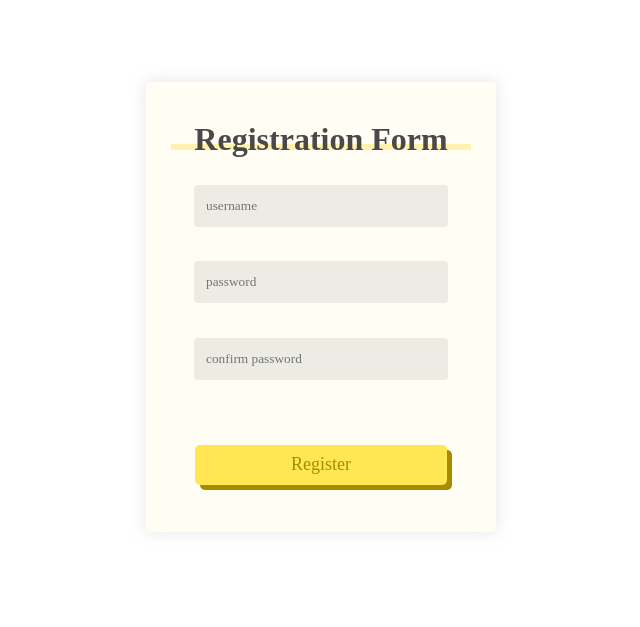
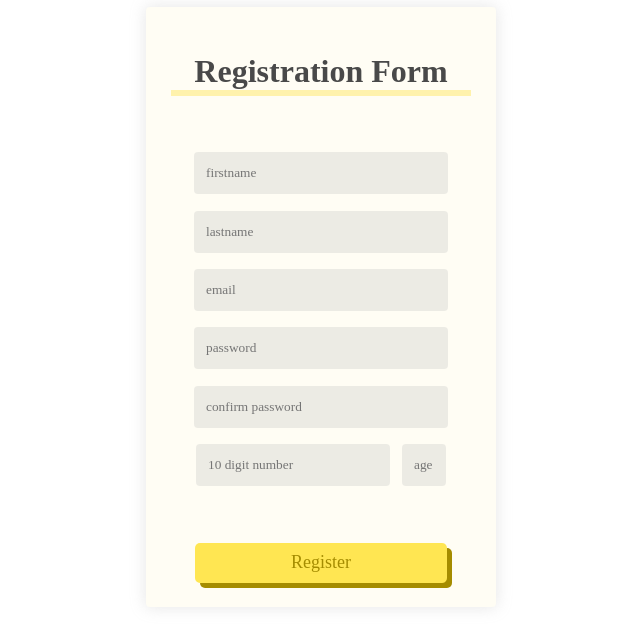
Before and after one commit to sathyakarthikjjp/Sports-club, a plain HTML site: page index.html in a window 1280 px wide. Shown: the part 101-728 px from the top of the page, without its empty margins (319-959 px from the left). Drawn offline with Linux system fonts and the light colour scheme.

Commit message:
added more inputs

```diff
--- a/index.html
+++ b/index.html
@@ -11,9 +11,35 @@
     <div class="form">
       <h1 class="login">Registration Form</h1>
       <div class="color"></div>
-      <div class="username">
-        <input type="text" name="" id="" class="user" placeholder="username" />
+      <div class="holders">
+        <div class="">
+          <input
+            type="email"
+            name=""
+            id=""
+            class="firstname_inp"
+            placeholder="firstname"
+          />
         </div>
+        <div class="">
+          <input
+            type="email"
+            name=""
+            id=""
+            class="lastname_inp"
+            placeholder="lastname"
+          />
+        </div>
+        <div class="email">
+          <input
+            type="email"
+            name=""
+            id=""
+            class="email_input"
+            placeholder="email"
+          />
+        </div>
+
         <div class="password">
           <input
             type="password"
@@ -32,6 +58,29 @@
             placeholder="confirm password"
           />
         </div>
+        <div class="form_1">
+          <div class="">
+            <input
+              type="number"
+              name=""
+              id=""
+              maxlength="10"
+              class="phone"
+              placeholder="10 digit number"
+            />
+          </div>
+          <div class="">
+            <input
+              type="number"
+              name=""
+              id=""
+              maxlength="2"
+              class="age"
+              placeholder="age"
+            />
+          </div>
+        </div>
+      </div>
       <button class="register">Register</button>
     </div>
   </body>
--- a/style.css
+++ b/style.css
@@ -9,7 +9,7 @@ body {
   font-family: Poppins;
 }
 .form {
-  height: 450px;
+  height: 600px;
   width: 350px;
   display: flex;
   flex-direction: column;
@@ -18,6 +18,18 @@ body {
   border-radius: 4px;
   background-color: #fffdf4;
   box-shadow: 0 0 15px 1px rgba(165, 165, 165, 0.26);
+}
+.form_1 {
+  display: flex;
+  width: 250px;
+  justify-content: space-between;
+}
+.holders {
+  height: 350px;
+  display: flex;
+  flex-direction: column;
+  justify-content: space-around;
+  align-items: center;
 }
 .register {
   width: 252px;
@@ -29,13 +41,11 @@ body {
   border: none;
   border-radius: 5px;
   cursor: pointer;
-  margin-bottom: 30px;
-  margin-top: 30px;
+  /* margin-bottom: 10px; */
   box-shadow: 5px 5px 0px 0px #a58c00;
   color: #a58c00;
 }
-
-.user {
+.email_input {
   height: 40px;
   width: 250px;
   outline: none;
@@ -51,9 +61,41 @@ body {
   border-radius: 4px;
   background-color: rgba(185, 185, 185, 0.274);
 }
+.firstname_inp {
+  height: 40px;
+  width: 250px;
+  outline: none;
+  border: none;
+  border-radius: 4px;
+  background-color: rgba(185, 185, 185, 0.274);
+}
+.lastname_inp {
+  height: 40px;
+  width: 250px;
+  outline: none;
+  border: none;
+  border-radius: 4px;
+  background-color: rgba(185, 185, 185, 0.274);
+}
 .confirm_password_input {
   height: 40px;
   width: 250px;
+  outline: none;
+  border: none;
+  border-radius: 4px;
+  background-color: rgba(185, 185, 185, 0.274);
+}
+.phone {
+  height: 40px;
+  width: 190px;
+  outline: none;
+  border: none;
+  border-radius: 4px;
+  background-color: rgba(185, 185, 185, 0.274);
+}
+.age {
+  height: 40px;
+  width: 40px;
   outline: none;
   border: none;
   border-radius: 4px;
```
Also changed, not shown: projt.txt (added). Lines whose indentation alone changed are shown as unchanged.
